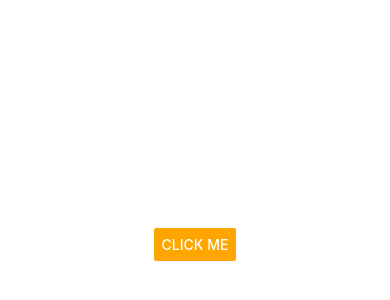
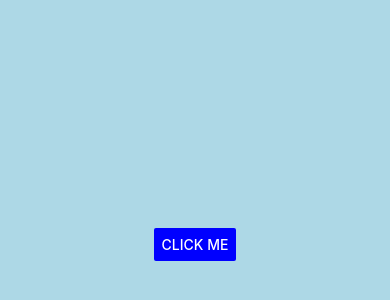
Before and after one commit to adityasid/DoneWithIt, a React Native app: screen / in a window 390 px wide. Shown: the part 178-478 px from the top of the page. Built offline with nearby package versions, Linux system fonts and the light colour scheme.

Commit message:
learn why to use StyleSheet API, and how to use multiple inline styles

```diff
--- a/App.js
+++ b/App.js
@@ -7,10 +7,10 @@ export default function App() {
   const handlePress = () => { console.log("Text Pressed") }
 
   return (
-    <SafeAreaView style={styles.container}>
+    <SafeAreaView style={[styles.container, containerStyle]}>
       <Button
         title="Click Me"
-        color="orange"
+        color="blue"
         onPress={
           () =>
             Alert.prompt("My title", "My message", (text) => console.log(text))
@@ -21,6 +21,8 @@ export default function App() {
     </SafeAreaView>
   );
 }
+
+const containerStyle = { backgroundColor: "lightblue" }
 
 const styles = StyleSheet.create({
   container: {
```
